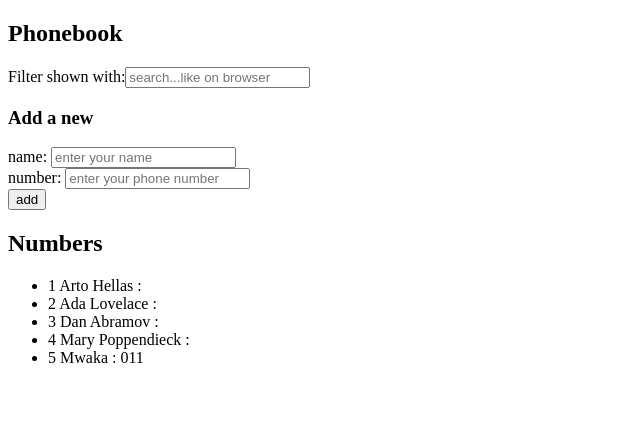
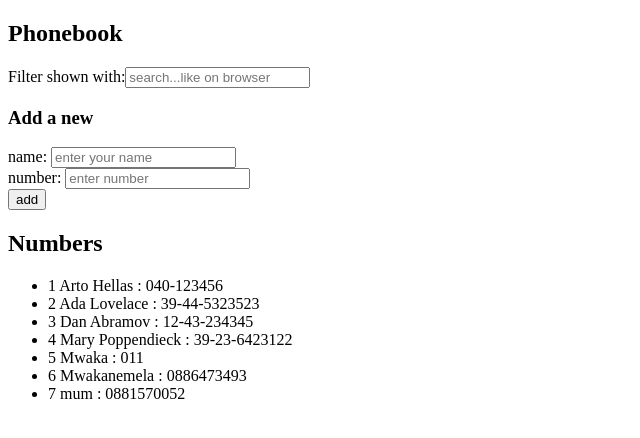
Before and after one commit to Mwakanemela/fullstackopen, a React (Vite) app in the folder part2/phonebook/: page / in a window 1280 px wide. Shown: the top 438 px of the page, without its empty margins (0-640 px from the left). Built offline with nearby package versions, Linux system fonts and the light colour scheme; data requests are answered from the project's data file.

Commit message:
Step 7 and 8

```diff
--- a/part2/phonebook/db.json
+++ b/part2/phonebook/db.json
@@ -23,7 +23,17 @@
     {
       "id": "5",
       "name": "Mwaka",
-      "phoneNumber": "011"
+      "number": "011"
+    },
+    {
+      "id": "6",
+      "name": "Mwakanemela",
+      "number": "0886473493"
+    },
+    {
+      "id": "7",
+      "name": "mum",
+      "number": "0881570052"
     }
   ]
 }
--- a/part2/phonebook/src/components/Display.jsx
+++ b/part2/phonebook/src/components/Display.jsx
@@ -1,5 +1,7 @@
 import Personlist from "./Personlist"
 const DisplayPhoneBookUsers = ({personsToShow}) => {
+    console.log(personsToShow);
+
     return (
         <div>
             <ul>
--- a/part2/phonebook/src/components/Form.jsx
+++ b/part2/phonebook/src/components/Form.jsx
@@ -3,7 +3,7 @@ import { useState } from "react"
 const Form = ({addPerson, persons}) => {
 
     const [newName, setNewName] = useState('')
-    const [phoneNumber, setPhoneNumber] = useState('')
+    const [number, setNumber] = useState('')
     const addContact = (event) => {
         event.preventDefault()
 
@@ -11,7 +11,7 @@ const Form = ({addPerson, persons}) => {
             const newContactObject = {
                 name: newName,
                 id: String(persons.length + 1),
-                phoneNumber: phoneNumber
+                number: number
             }
 
             const nameExists = persons.some(person => person.name === newName);
@@ -21,7 +21,7 @@ const Form = ({addPerson, persons}) => {
             } else {
                 addPerson(newContactObject)
                 setNewName("")
-                setPhoneNumber("")
+                setNumber("")
             }
 
         }else {
@@ -34,8 +34,8 @@ const Form = ({addPerson, persons}) => {
         setNewName(event.target.value)
     }
 
-    const getPhoneNUmber = (event) => {
-        setPhoneNumber(event.target.value)
+    const getNumber = (event) => {
+        setNumber(event.target.value)
     }
 
     return (
@@ -44,7 +44,7 @@ const Form = ({addPerson, persons}) => {
                 <div>
                     name: <input onChange={getNewName} value={newName} type="text" placeholder="enter your name"/>
                     <br/>
-                    number: <input onChange={getPhoneNUmber} value={phoneNumber} type="number" placeholder="enter your phone number"/>
+                    number: <input onChange={getNumber} value={number} type="number" placeholder="enter number"/>
                 </div>
                 <div>
                     <button type="submit">add</button>
--- a/part2/phonebook/src/components/Personlist.jsx
+++ b/part2/phonebook/src/components/Personlist.jsx
@@ -1,6 +1,6 @@
 const Personlist = ({person, index}) => {
     return (
-    <li>{index+1} {person.name} : {person.phoneNumber}</li>
+    <li>{index+1} {person.name} : {person.number}</li>
   )
 }
 
--- a/part2/phonebook/src/services/phonebook.js
+++ b/part2/phonebook/src/services/phonebook.js
@@ -11,13 +11,13 @@ const create = newObject => {
   return request.then(response => response.data)
 }
 
-const update = (id, newObject) => {
-  const request = axios.put(`${baseUrl}/${id}`, newObject)
-  return request.then(response => response.data)
-}
+// const update = (id, newObject) => {
+//   const request = axios.put(`${baseUrl}/${id}`, newObject)
+//   return request.then(response => response.data)
+// }
 
 export default {
   getAll,
   create,
-  update
+  // update
 }
```
